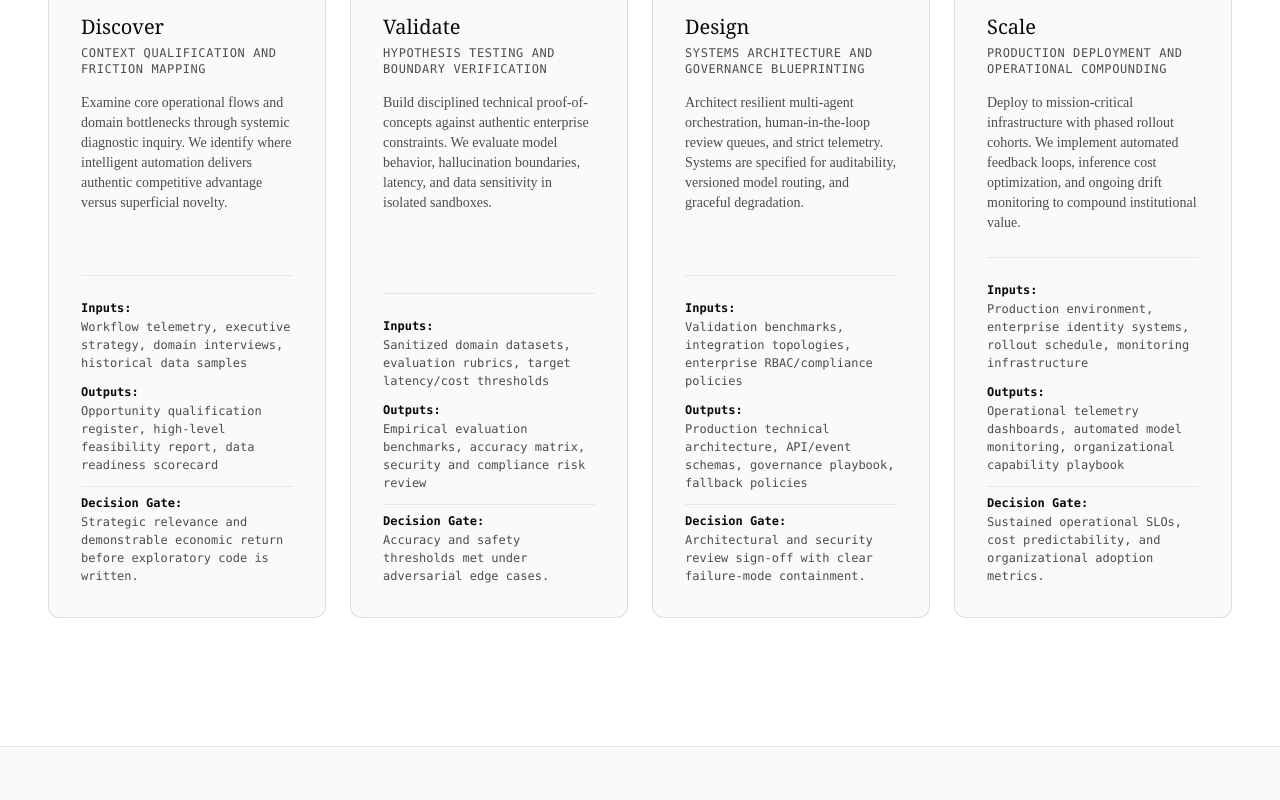
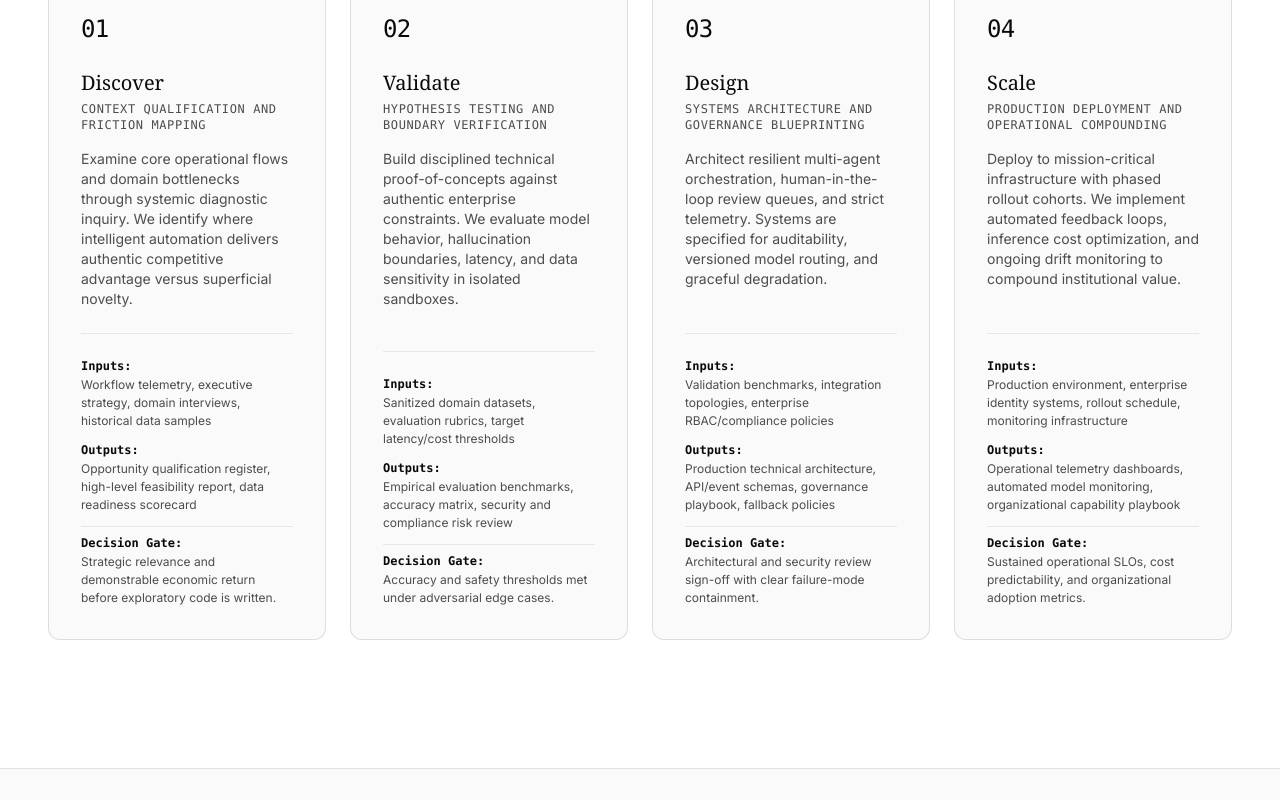
Before and after one commit to sanukhandev/jithin-portfolio, a Next.js app: page /en in a window 1280 px wide. Shown: the part 5032-5832 px from the top of the page. Built offline with nearby package versions, Linux system fonts and the light colour scheme; no server answers.

Commit message:
fix(typography): enforce clean sans-serif font across body and normal text, resolve root CSS variable fallback

```diff
--- a/src/app/[locale]/layout.tsx
+++ b/src/app/[locale]/layout.tsx
@@ -72,7 +72,13 @@ export default async function LocaleLayout({
   const websiteSchema = getWebSiteStructuredData(locale);
 
   return (
-    <html lang={locale} dir={dir} data-theme="light" suppressHydrationWarning>
+    <html
+      lang={locale}
+      dir={dir}
+      className={`${sfDisplay.variable} ${sfArabic.variable}`}
+      data-theme="light"
+      suppressHydrationWarning
+    >
       <head>
         <script
           type="application/ld+json"
--- a/src/components/sections/About.tsx
+++ b/src/components/sections/About.tsx
@@ -21,7 +21,7 @@ export function About({ dict }: AboutProps) {
           {/* Executive Narrative */}
           <div className="lg:col-span-7 space-y-6">
             <MotionWrapper delay={0.1}>
-              <p className="text-xl sm:text-2xl font-serif text-ink leading-relaxed font-normal">
+              <p className="text-xl sm:text-2xl font-sans text-ink leading-relaxed font-normal">
                 {dict.about.lead}
               </p>
             </MotionWrapper>
@@ -54,7 +54,7 @@ export function About({ dict }: AboutProps) {
                         <span className="font-mono text-xs text-ink-muted/70">
                           0{idx + 1}
                         </span>
-                        <h4 className="text-base font-serif text-ink font-medium">
+                        <h4 className="text-base font-sans text-ink font-semibold">
                           {principle.title}
                         </h4>
                       </div>
--- a/src/styles/globals.css
+++ b/src/styles/globals.css
@@ -21,7 +21,7 @@
   --action-text: #FFFFFF;
 
   /* Typography Roles */
-  --font-ui: var(--font-sf-display), -apple-system, BlinkMacSystemFont, "SF Pro Display", "SF Pro", "Inter", "Segoe UI", Roboto, "Helvetica Neue", Arial, sans-serif;
+  --font-ui: "Inter", -apple-system, BlinkMacSystemFont, "SF Pro Display", "SF Pro", "Segoe UI", Roboto, "Helvetica Neue", Arial, sans-serif;
   --font-editorial: ui-serif, Georgia, Cambria, "Times New Roman", Times, serif;
 }
 
```
Also changed, not shown: reports/screenshots/sans-serif-normal-text.png (added).
